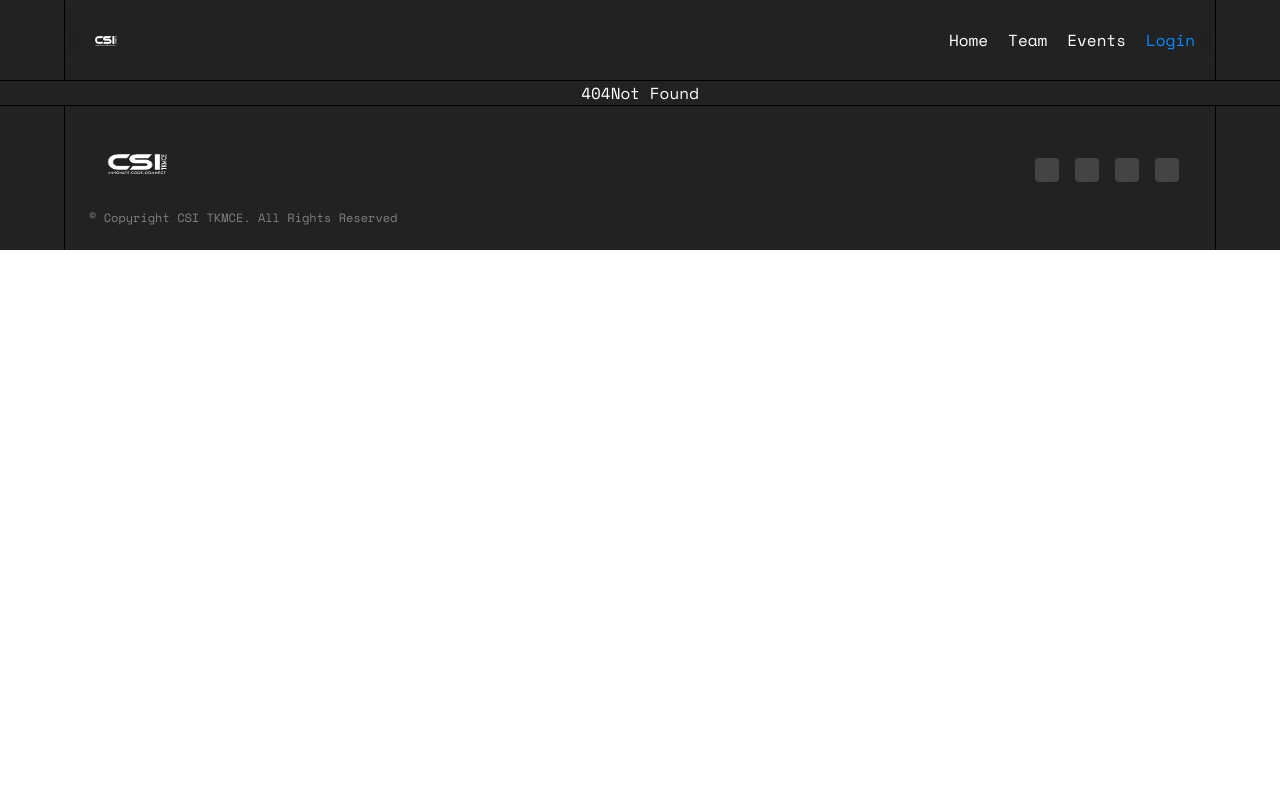
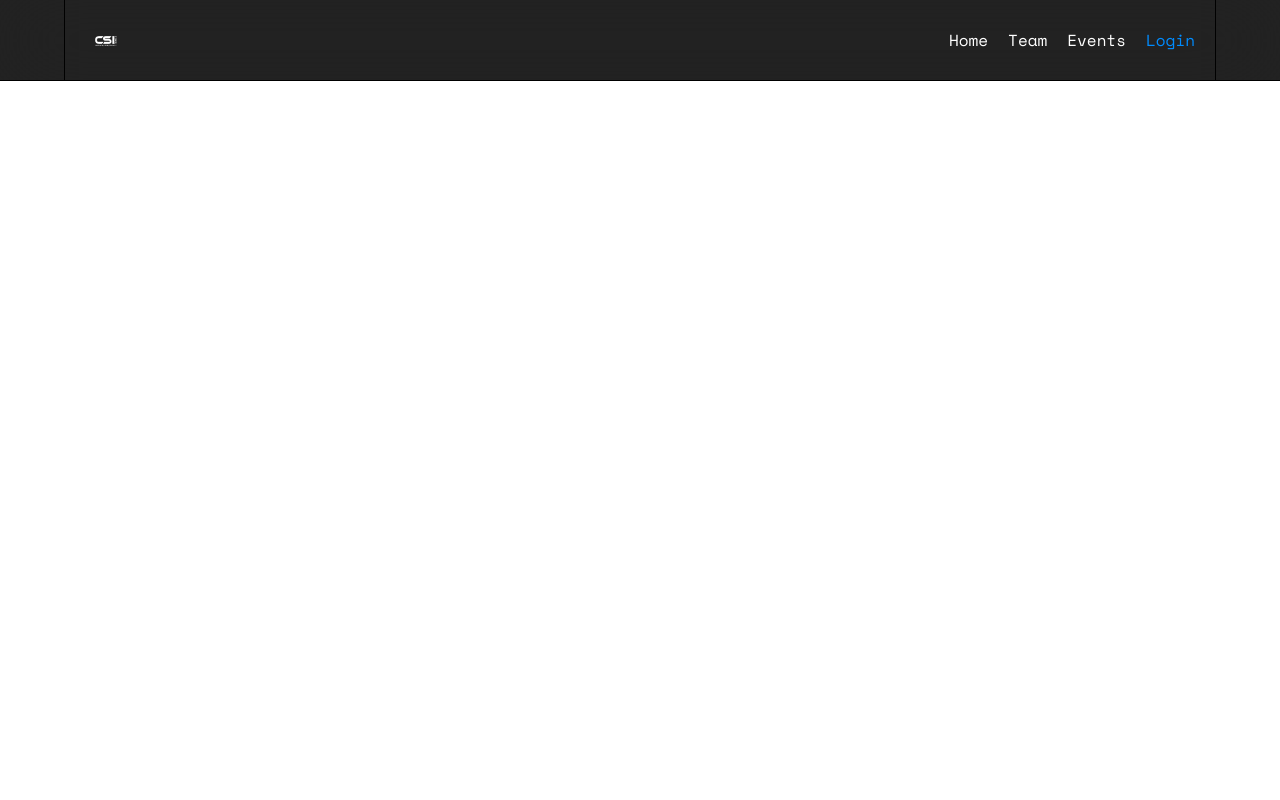
Before and after one commit to nearHaan/csi-frontend, a SvelteKit app: page /register in a window 1280 px wide. Before the commit this address had no page. Shown: the top 800 px of the page. Built offline with nearby package versions, Linux system fonts and the light colour scheme.

Commit message:
First Commit

```diff
--- /dev/null
+++ b/src/routes/register/+page.svelte
@@ -0,0 +1,5 @@
+<div class="min-h-screen w-full bg-white">
+    <div>
+
+    </div>
+</div>
```
